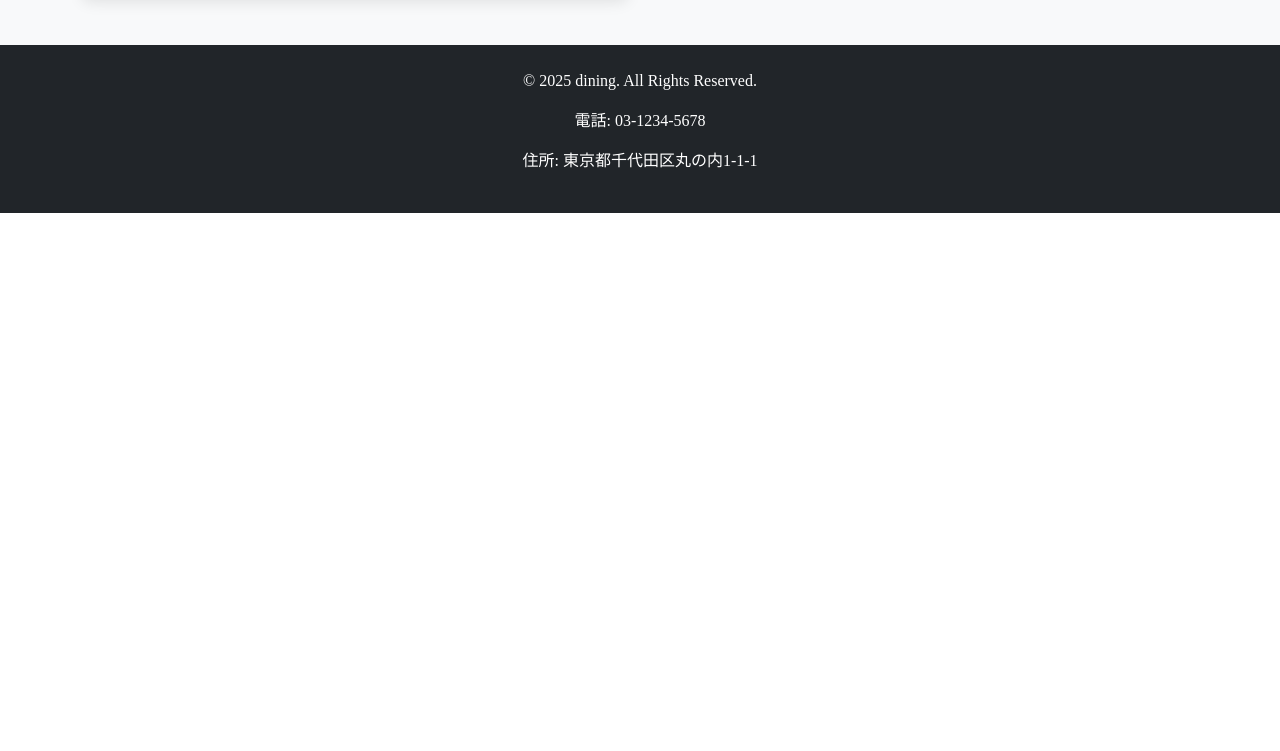
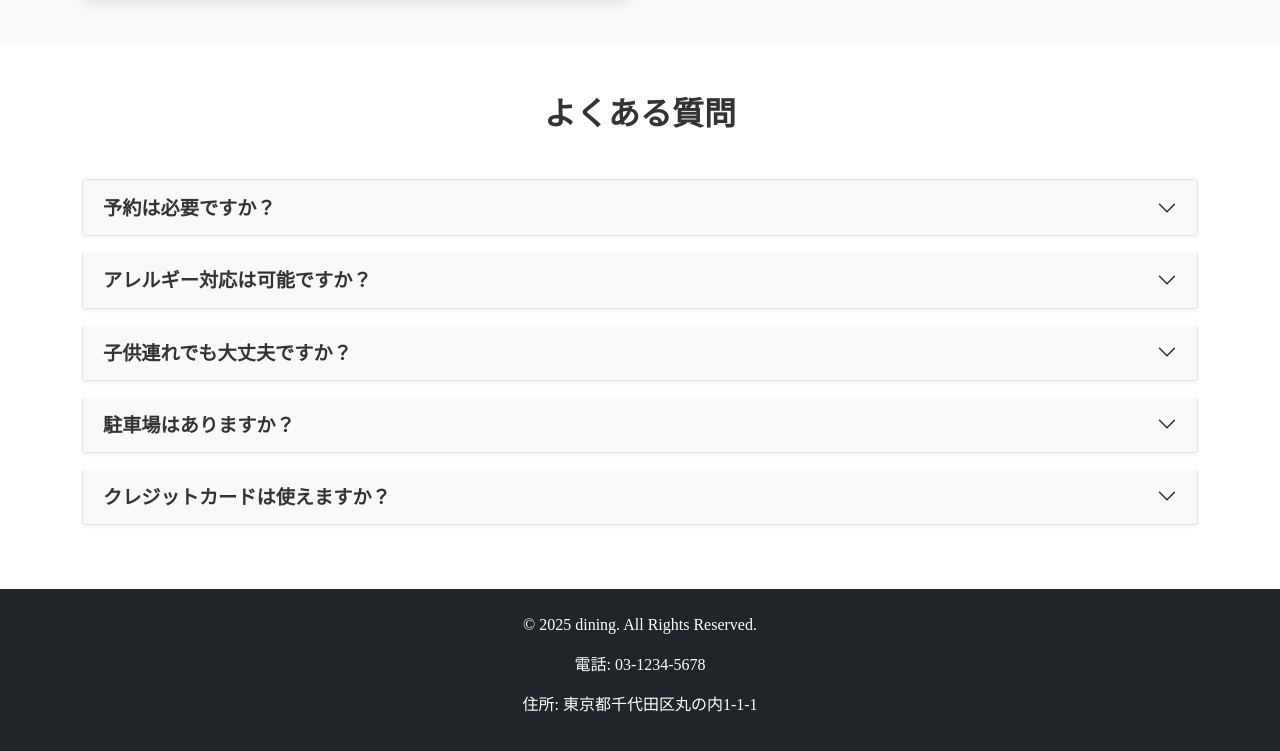
Before and after one commit to mizuki-ueda/restaurant-static-site, a plain HTML site: page index.html in a window 1280 px wide. Shown: the part 3222-3973 px from the top of the page. Before the commit the page ends 3435 px from the top, so only its background shows below. Drawn offline with nearby package versions, Linux system fonts and the light colour scheme; a script that the page names is missing.

Commit message:
よくある質問の追加

```diff
--- a/css/style.css
+++ b/css/style.css
@@ -166,3 +166,35 @@ html {
   width: 100%;
   height: 100%;
 }
+
+/* FAQ Section */
+#faq .accordion-item {
+  border-color: #e0e0e0;
+  margin-bottom: 1rem;
+  border-radius: 0.25rem;
+  overflow: hidden;
+  box-shadow: 0 2px 5px rgba(0,0,0,0.05);
+}
+
+#faq .accordion-button {
+  font-family: 'Playfair Display', serif;
+  font-size: 1.2rem;
+  color: #333;
+  background-color: #f8f9fa;
+  font-weight: bold;
+}
+
+#faq .accordion-button:not(.collapsed) {
+  color: #fff;
+  background-color: #c8a97e;
+  box-shadow: none;
+}
+
+#faq .accordion-button:focus {
+  box-shadow: 0 0 0 0.25rem rgba(200, 169, 126, 0.5);
+}
+
+#faq .accordion-body {
+  background-color: #fff;
+  padding: 1.5rem;
+}
--- a/index.html
+++ b/index.html
@@ -216,6 +216,75 @@
       </div>
     </section>
 
+    <!-- FAQ Section -->
+    <section id="faq" class="py-5">
+        <div class="container">
+            <h2 class="text-center fw-bold mb-5">よくある質問</h2>
+            <div class="accordion" id="faqAccordion">
+                <div class="accordion-item">
+                    <h2 class="accordion-header" id="headingOne">
+                        <button class="accordion-button collapsed" type="button" data-bs-toggle="collapse" data-bs-target="#collapseOne" aria-expanded="false" aria-controls="collapseOne">
+                            予約は必要ですか？
+                        </button>
+                    </h2>
+                    <div id="collapseOne" class="accordion-collapse collapse" aria-labelledby="headingOne" data-bs-parent="#faqAccordion">
+                        <div class="accordion-body">
+                            ご予約いただくことをお勧めしますが、空席がある場合は直接お越しいただいてもご案内可能です。週末や祝日は混み合いますので、事前の ご予約が確実です。
+                        </div>
+                    </div>
+                </div>
+                <div class="accordion-item">
+                    <h2 class="accordion-header" id="headingTwo">
+                        <button class="accordion-button collapsed" type="button" data-bs-toggle="collapse" data-bs-target="#collapseTwo" aria-expanded="false" aria-controls="collapseTwo">
+                            アレルギー対応は可能ですか？
+                        </button>
+                    </h2>
+                    <div id="collapseTwo" class="accordion-collapse collapse" aria-labelledby="headingTwo" data-bs-parent="#faqAccordion">
+                        <div class="accordion-body">
+                            はい、可能です。ご予約時またはご注文時に、スタッフにアレルギー情報をお知らせください。可能な限り対応させていただきます。
+                        </div>
+                    </div>
+                </div>
+                <div class="accordion-item">
+                    <h2 class="accordion-header" id="headingThree">
+                        <button class="accordion-button collapsed" type="button" data-bs-toggle="collapse" data-bs-target="#collapseThree" aria-expanded="false" aria-controls="collapseThree">
+                            子供連れでも大丈夫ですか？
+                        </button>
+                    </h2>
+                    <div id="collapseThree" class="accordion-collapse collapse" aria-labelledby="headingThree" data-bs-parent="#faqAccordion">
+                        <div class="accordion-body">
+                            はい、お子様連れのお客様も歓迎しております。お子様用の椅子もご用意しておりますので、お気軽にお申し付けください。
+                        </div>
+                    </div>
+                </div>
+                <div class="accordion-item">
+                    <h2 class="accordion-header" id="headingFour">
+                        <button class="accordion-button collapsed" type="button" data-bs-toggle-collapse" data-bs-target="#collapseFour" aria-expanded="false" aria-controls="collapseFour">
+                            駐車場はありますか？
+                        </button>
+                    </h2>
+                    <div id="collapseFour" class="accordion-collapse collapse" aria-labelledby="headingFour" data-bs-parent="#faqAccordion">
+                        <div class="accordion-body">
+                            申し訳ありませんが、当店専用の駐車場はございません。お近くのコインパーキングをご利用ください。
+                        </div>
+                    </div>
+                </div>
+                <div class="accordion-item">
+                    <h2 class="accordion-header" id="headingFive">
+                        <button class="accordion-button collapsed" type="button" data-bs-toggle="collapse" data-bs-target="#collapseFive" aria-expanded="false" aria-controls="collapseFive">
+                            クレジットカードは使えますか？
+                        </button>
+                    </h2>
+                    <div id="collapseFive" class="accordion-collapse collapse" aria-labelledby="headingFive" data-bs-parent="#faqAccordion">
+                        <div class="accordion-body">
+                            はい、各種クレジットカード（VISA, MasterCard, American Express, JCB）をご利用いただけます。
+                        </div>
+                    </div>
+                </div>
+            </div>
+        </div>
+    </section>
+
   </main>
 
     <!-- Footer -->
```
